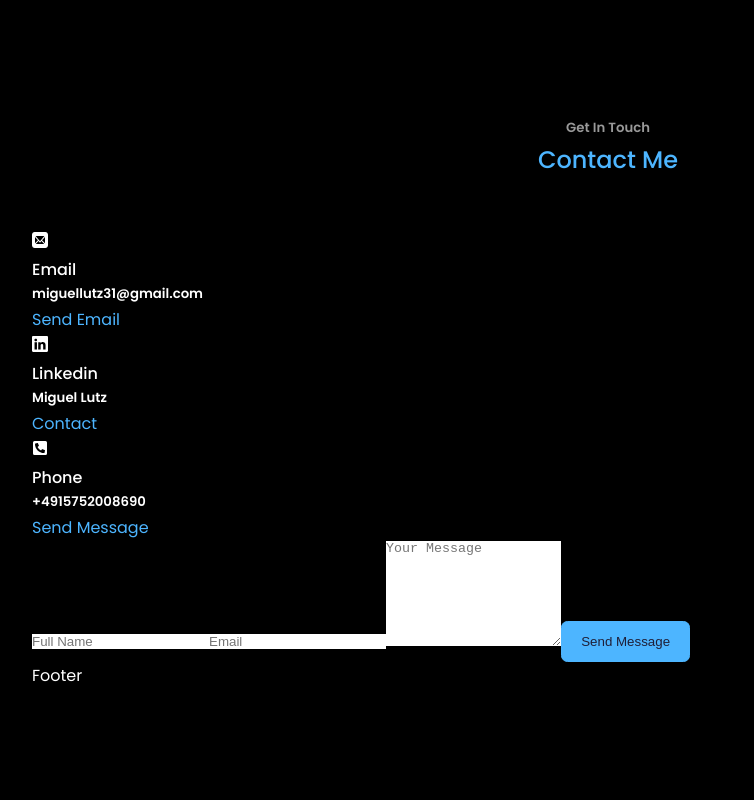
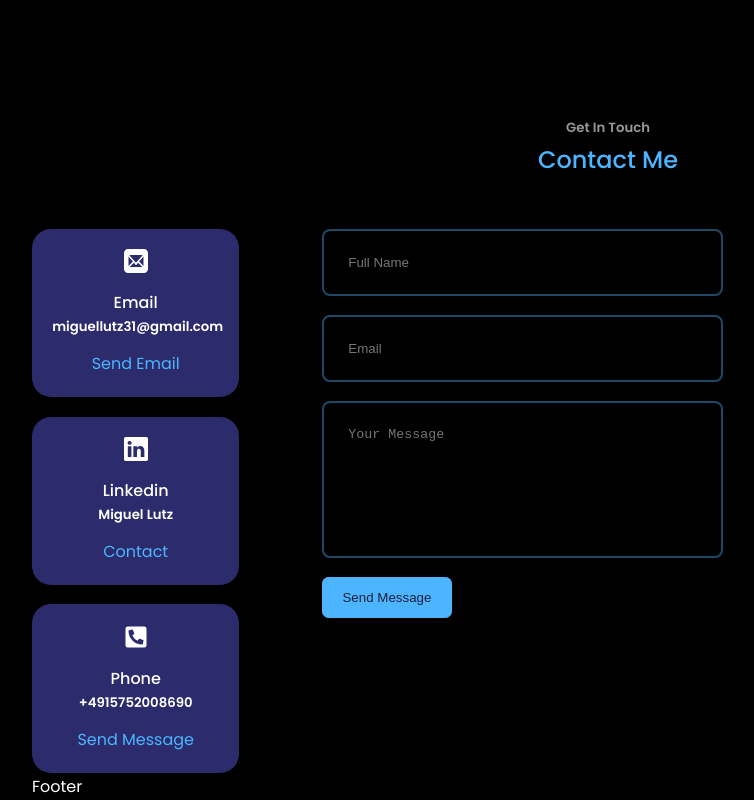
Before and after one commit to miguellutz/react-portfolio-website, a React (Create React App) app: page / in a window 1280 px wide. Shown: the part 3892-4692 px from the top of the page, without its empty margins (32-786 px from the left). Before the commit the page ends 4581 px from the top, so only its background shows below. Built offline with nearby package versions, Linux system fonts and the light colour scheme.

Commit message:
Contact section styling

```diff
--- a/src/components/contact/Contact.jsx
+++ b/src/components/contact/Contact.jsx
@@ -14,21 +14,21 @@
       <div className="container contact__container">
         <div className="contact__options">
           <article className="contact__option">
-            <ImMail />
+            <ImMail className='contact__option-icon' />
             <h4>Email</h4>
             <h5>miguellutz31@gmail.com</h5>
             <a href="mailto:miguellutz31@gmail.com" target="_blank" rel="noreferrer">Send Email</a>
           </article>
 
           <article className="contact__option">
-            <BsLinkedin />
+            <BsLinkedin className='contact__option-icon' />
             <h4>Linkedin</h4>
             <h5>Miguel Lutz</h5>
             <a href="https://linkedin.com/in/miguellutz" target='_blank' rel="noreferrer">Contact</a>
           </article>
 
           <article className="contact__option">
-            <FaPhoneSquareAlt />
+            <FaPhoneSquareAlt className='contact__option-icon' />
             <h4>Phone</h4>
             <h5>+4915752008690</h5>
             <a href="https://api.whatsapp.com/send?phone+4915752008690" target='_blank' rel="noreferrer">Send Message</a>
@@ -40,7 +40,7 @@
           <input type="text" name='name' placeholder="Full Name" required />
           <input type="email" name='email' placeholder='Email' required />
           <textarea name="message" rows="7" placeholder='Your Message' required ></textarea>
-          <button type="submit" className='btn btn-primary'>Send Message</button>
+          <button type="submit" className='btn btn-primary '>Send Message</button>
         </form>
       </div>
     </section>
--- a/src/components/contact/contact.css
+++ b/src/components/contact/contact.css
@@ -0,0 +1,54 @@
+.contact__container {
+  width: 60%;
+  display: grid;
+  grid-template-columns: 30% 58%;
+  gap: 12%;
+}
+
+.contact__options {
+  display: flex;
+  flex-direction: column;
+  gap: 1.2rem;
+}
+
+.contact__option {
+  background: var(--color-bg-variant);
+  padding: 1.2rem;
+  border-radius: 1.2rem;
+  text-align: center;
+  border: 1px solid transparent;
+  transition: var(--transition);
+}
+
+.contact__option:hover {
+  background: transparent;
+  border-color: var(--color-primary-variant);
+}
+
+.contact__option-icon {
+  font-size: 1.5rem;
+  margin-bottom: 0.5rem;
+}
+
+.contact__option a {
+  margin-top: 0.7rem;
+  display: inline-block;
+}
+
+/* ========= FORM ========== */
+
+form {
+  display: flex;
+  flex-direction: column;
+  gap: 1.2rem;
+}
+
+input, textarea {
+  width: 100%;
+  padding: 1.5rem;
+  border-radius: .5rem;
+  background: transparent;
+  border: 2px solid var(--color-primary-variant);
+  resize: none;
+  color: white;
+}
```
